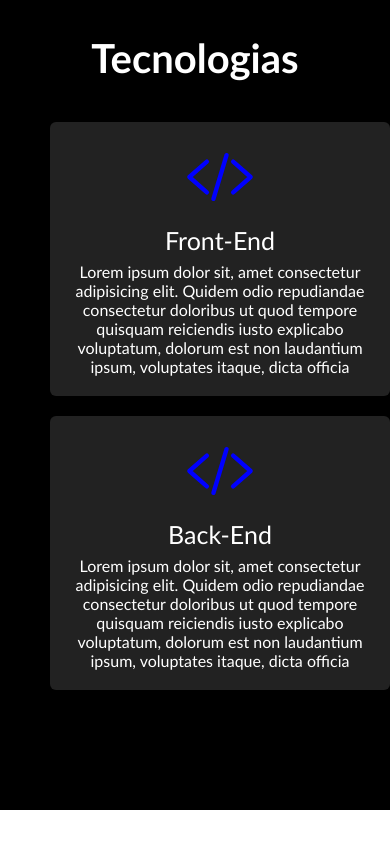
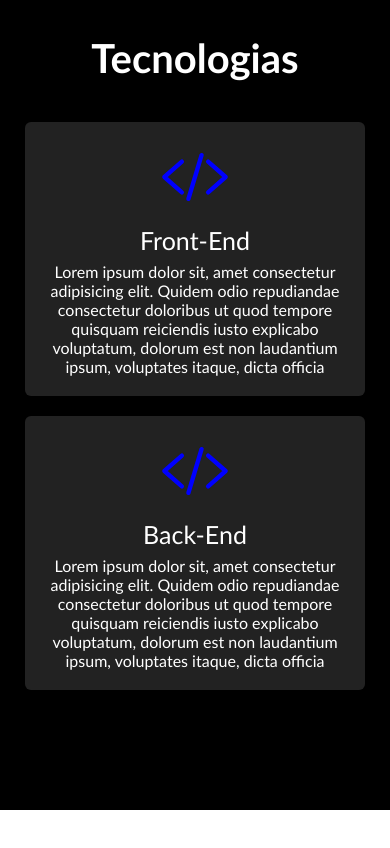
Before and after one commit to devfelipenunes/portfolioJs, a website: page index.html in a window 390 px wide. Shown: the part 2100-2948 px from the top of the page. Drawn offline with nearby package versions, Linux system fonts and the light colour scheme.

Commit message:
Atualização responsive

```diff
--- a/style.css
+++ b/style.css
@@ -406,6 +406,7 @@ section{
     .tecnologias .tecno-content {
         display: flex;
         flex-direction: column;
+        align-items: center;
     }
 }
 
```
Also changed, not shown: index.html (+0 -17 lines).
